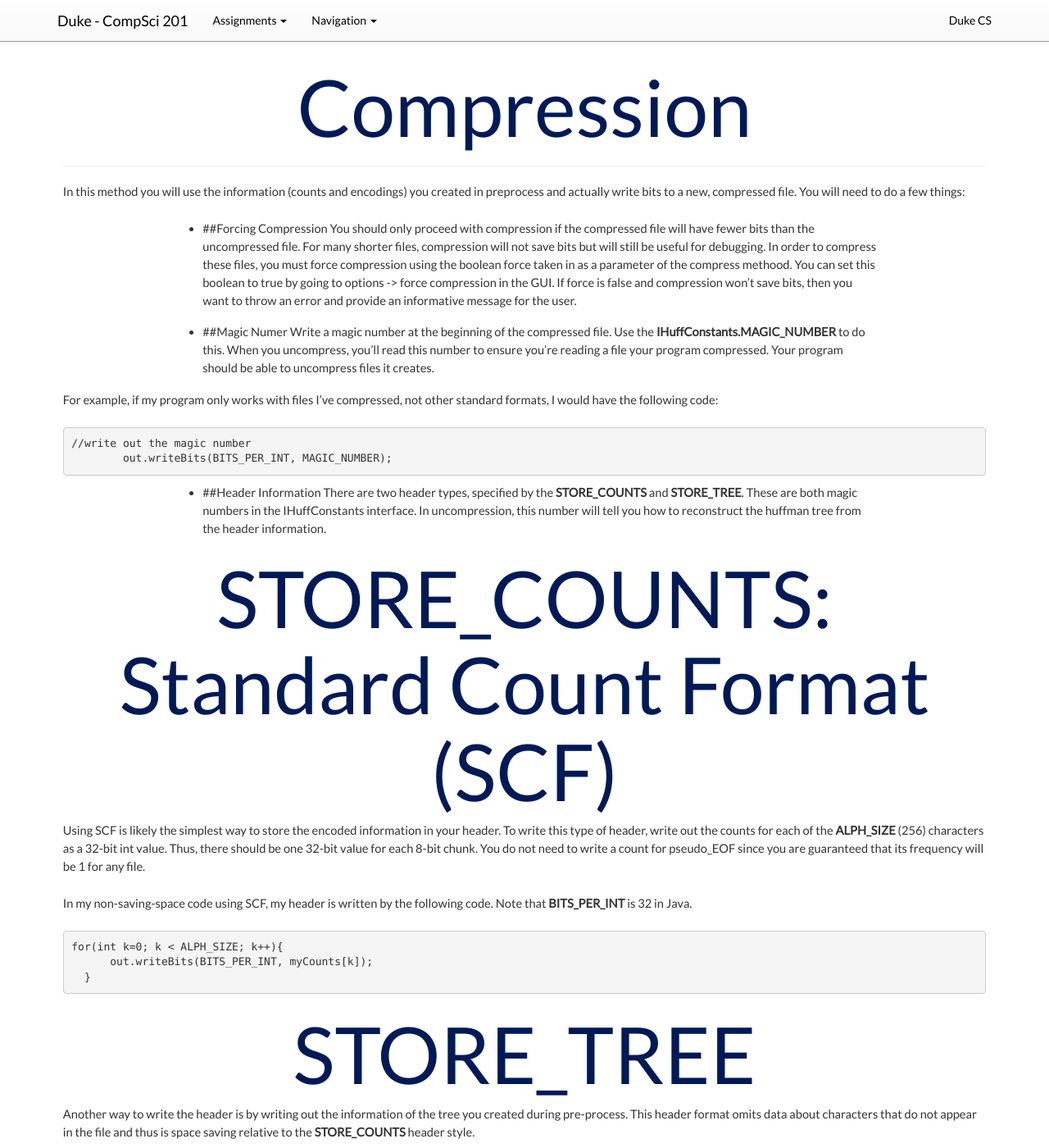
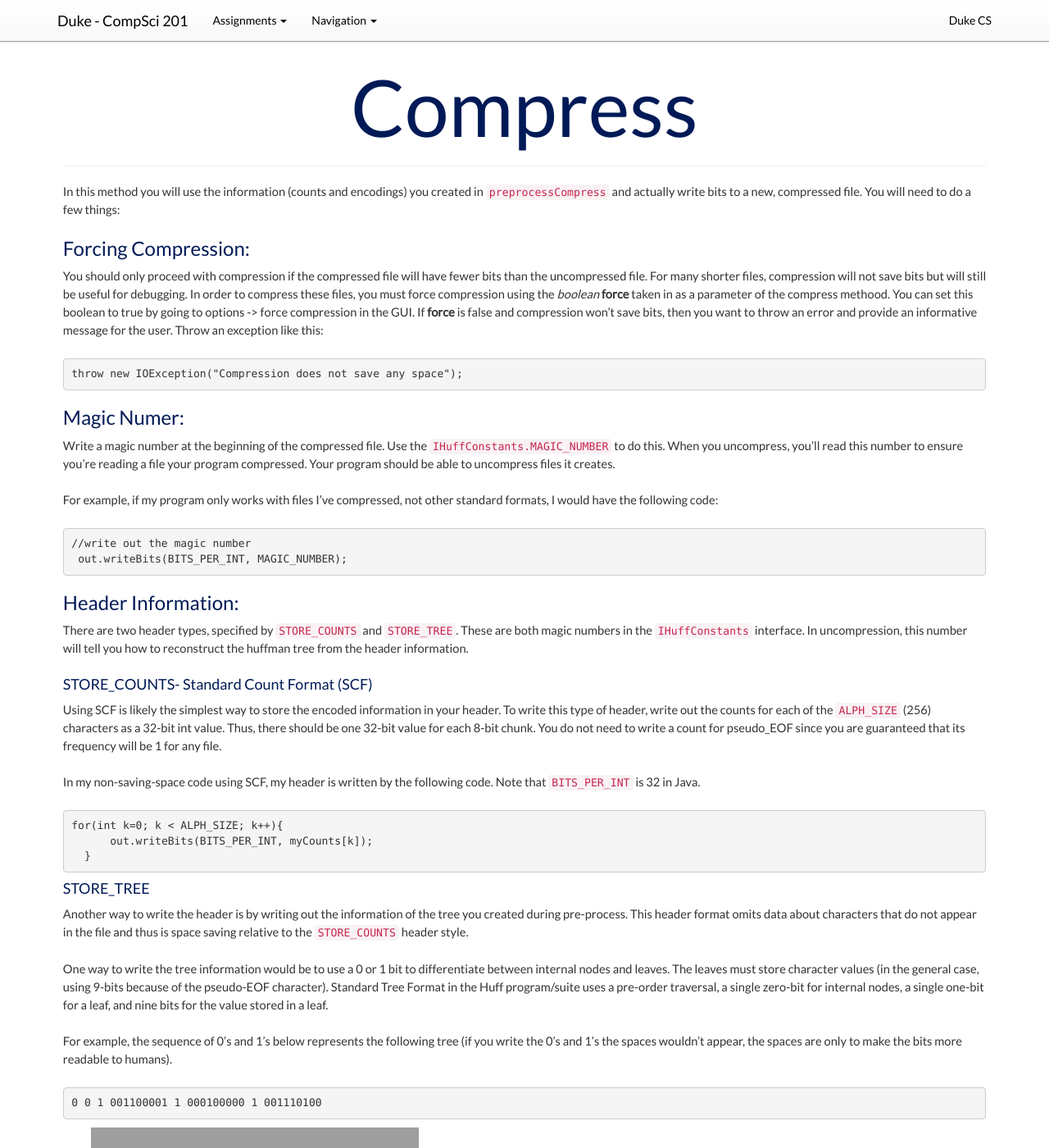
Before and after one commit to compsci201/compsci201.github.io, a Jekyll site: the page built from Huffman/3-compression.md, in a window 1280 px wide and 1400 px high. Shown: the whole window at 82% size. Built offline with Jekyll 4.4.1, drawn with Linux system fonts in a browser that asks for light colours; nearby versions of some CDN libraries; some of the changed text lies outside the part shown.

Commit message:
Format fixes, add analysis, Finish Compress

```diff
--- /dev/null
+++ b/Huffman/1-AssignmentOverview.md
@@ -0,0 +1,31 @@
+---
+layout: page
+title: "Summary"
+assignment: "huffman"
+
+---
+
+
+You will write a class that implements the `IHuffProcessor` interface, which requires you to write three methods, thus we will break the assignment up into details for each of these methods, as they will be somewhat lengthy.
+
+
+###PreProcess:
+
+In this method you will read through the file, finding character frequiencies which you will use to write encodings for each character. You create a Huffman tree to derive per-character encodings.
+
+###Compression:
+
+You loop through each character in the file, find the encodings using the tree, and write bits based on these encodings. The `Huff` main program has a GUI front-end whose menu offers three choices: count characters, compress, uncompress (and quit as a fourth choice). You can't compress until you can count/create a tree, so make sure counting/tree-creation/encoding works.
+
+Because the compression scheme involves reading and writing in a bits-at-a-time manner as opposed to a char-at-a-time manner, the program can be hard to debug. In order to facilitate the design/code/debug cycle, you should take care to develop the program in an incremental fashion. If you try to write the whole program at once, it will be difficult to get a completely working program.
+
+###Decompression:
+
+To uncompress a file your program previously compressed you'll need to read header information from the compressed file your program creates. The header information is data that you'll use to recreate the Huffman tree that was originally used to compress the data. This header is key, to uncompress you need the same tree you used to compress. After recreating the tree your code will read one bit at a time to uncompress the data and recreate the original file that was compressed.
+
+Basically you read the header information to recreate the tree, then do a tree-walk one bit at a time to find the characters stored in the leaves of the Huffman tree. Each time you find a leaf you print the value there. This process recreates the original, uncompressed file.
+
+
+###Note:
+
+You are given the interface `IHuffConstants`. Please use the constants provided, for example, if you want to read in an 8-bit chunk, instead of using the int 8 use `BITS_PER_WORD`.
--- a/Huffman/2-pre-process.md
+++ b/Huffman/2-pre-process.md
@@ -1,22 +1,34 @@
 ---
 layout: page
-title: "Pre-process"
+title: "PreprocessCompress"
 assignment: "huffman"
 
 ---
 
-You are given a **TreeNode** that implements **Comparable**. That means that you can use this class when storing weighted character(s) objects in a *priority queue* to make a Huffman Tree.
+Before you can start writing bits out to a file you must create the codes that will replace each character.
 
-Before you can start writing bits out to a file you must create the codes that will replace each character.
+You are given a `TreeNode` that implements `Comparable`. That means that you can use this class when storing weighted character(s) objects in a `PriorityQueue` to make a Huffman Tree.
+
+You are given an `InputStream` parameter in this method, you will want to use this to set up your `BitInputStream`. The following code shows how to do this:
+
+	 public int preprocessCompress(InputStream in) throws IOException {
+		BitInputStream bis = new BitInputStream(in);
+		...
+	}
+
+
+
 
 You must:
 
-1. Count how many times every bit-sequence occurs in a file. These counts are used to build weighted nodes that will be leaves in the Huffman tree. Although this writeup sometimes refers to "characters", you should use int variables/values in your code rather than char. Note that the method for reading bits-at-a-time from a BitInputStream returns an int, so using int variables makes sense. Any wording in this write-up that uses the word character means an 8-bit chunk and this chunk-size could (in theory) change. Do not use any variables of type *byte* in your program. Use only *int* variables.
+###Count Frequencies
+Count how many times every bit-sequence occurs in a file. These counts are used to build weighted nodes that will be leaves in the Huffman tree. Although this writeup sometimes refers to "characters", you should use *int*variables/values in your code rather than *char*. Note that the method for reading bits-at-a-time from a `BitInputStream` returns an *int*, so using int variables makes sense. Any wording in this write-up that uses the word character means an 8-bit chunk and this chunk-size could (in theory) change. Do not use any variables of type *byte* in your program. Use only *int* variables.
 
-2. Use these counts to build the Huffman tree. First create one node per character, weighted with the number of times the character occurs, and insert each node into a priority queue. Then choose two minimal nodes, join these nodes together as children of a newly created node, and insert the newly created node into the priority queue (see notes from class). The new node is weighted with the sum of the two minimal nodes taken from the priority queue. Continue this process until only one node is left in the priority queue. This is the root of the Huffman tree.
+###Build the Tree
+Use these counts to build the Huffman tree. First create one node per character, weighted with the number of times the character occurs, and insert each node into a `PriorityQueue`. You now have a lot of single 'TreeNodes', a forest. You must combine these nodes to make the tree. To do this, choose two minimal nodes, join these nodes together as children of a newly created node, and insert the newly created node into the `PriorityQueue` (see notes from class). The new node is weighted with the sum of the two minimal nodes taken from the priority queue. Continue this process until only one node is left in the priority queue. This is the root of the Huffman tree, store this.
 
-3. Create a table or map of 8-bit chunks (represented as an int value) to Huffman-codings. The map of chunk-codings is formed by traversing the path from the root of the Huffman tree to each leaf. Each root-to-leaf path creates a chunk-coding for the value stored in the leaf. When going left in the tree append a zero to the path; when going right append a one. The map has the 8-bit int chunks as keys and the corresponding Huffman/chunk-coding String as the value associated with the key.
+###Create map of Encodings
+Create a table or map of 8-bit chunks (represented as an *int* value) to Huffman-codings. The map of chunk-codings is formed by traversing the path from the root of the Huffman tree to each leaf. Each root-to-leaf path creates a chunk-coding for the value stored in the leaf. When going left in the tree append a zero to the path; when going right append a one. The map has the 8-bit int chunks as keys and the corresponding Huffman encoding String (you can't make this an *int* because you want to preserve the binary and length of the encoding) as the value associated with the key. The map can be an array of the appropriate size (roughly 256, but be careful of PSEUDO_EOF) or you can use a Map implementation. An array is the simplest approach for this part of the huff/compress process, using a Map is not necessary, but it's fine to use one.
 
-4. The return value of PreProcessCompress should be an int, as specified by the method signature.  Rather than returning 0 or some other arbitrary value, consider evaluating the difference in bits between the compressed and uncompressed text, since this information will be useful for determining whether or not to proceed with compression.
-
-The map can be an array of the appropriate size (roughly 256, but be careful of PSEUDO_EOF) or you can use a Map implementation. An array is the simplest approach for this part of the huff/compress process, using a Map is not necessary, but it's fine to use one.
+###Return an **int**
+The return value of `preprocessCompress` should be an *int*, as specified by the method signature.  Rather than returning 0 or some other arbitrary value, consider evaluating the difference in bits between the compressed and uncompressed text, since this information will be useful for determining whether or not to proceed with compression.
--- a/Huffman/3-compression.md
+++ b/Huffman/3-compression.md
@@ -1,44 +1,46 @@
 ---
 layout: page
-title: "Compression"
+title: "Compress"
 assignment: "huffman"
 
 ---
 
-In this method you will use the information (counts and encodings) you created in preprocess and actually write bits to a new, compressed file. You will need to do a few things:
+In this method you will use the information (counts and encodings) you created in `preprocessCompress` and actually write bits to a new, compressed file. You will need to do a few things:
 
 
-1. ##Forcing Compression
-You should only proceed with compression if the compressed file will have fewer bits than the uncompressed file.  For many shorter files, compression will not save bits but will still be useful for debugging.  In order to compress these files, you must force compression using the boolean force taken in as a parameter of the compress methood.  You can set this boolean to true by going to options -> force compression in the GUI.  If force is false and compression won't save bits, then you want to throw an error and provide an informative message for the user.
+###Forcing Compression:
+You should only proceed with compression if the compressed file will have fewer bits than the uncompressed file.  For many shorter files, compression will not save bits but will still be useful for debugging.  In order to compress these files, you must force compression using the *boolean* **force** taken in as a parameter of the compress methood.  You can set this boolean to true by going to options -> force compression in the GUI.  If **force** is false and compression won't save bits, then you want to throw an error and provide an informative message for the user. Throw an exception like this:
+
+	throw new IOException("Compression does not save any space");
 
 
-2. ##Magic Numer
-Write a magic number at the beginning of the compressed file. Use the **IHuffConstants.MAGIC_NUMBER** to do this. When you uncompress, you'll read this number to ensure you're reading a file your program compressed. Your program should be able to uncompress files it creates.
+###Magic Numer:
+Write a magic number at the beginning of the compressed file. Use the `IHuffConstants.MAGIC_NUMBER` to do this. When you uncompress, you'll read this number to ensure you're reading a file your program compressed. Your program should be able to uncompress files it creates.
 
 For example, if my program only works with files I've compressed, not other standard formats, I would have the following code:
 
 	//write out the magic number
-     	out.writeBits(BITS_PER_INT, MAGIC_NUMBER);
+     out.writeBits(BITS_PER_INT, MAGIC_NUMBER);
 
 
-3. ##Header Information
-There are two header types, specified by the **STORE_COUNTS** and **STORE_TREE**. These are both magic numbers in the IHuffConstants interface. In uncompression, this number will tell you how to reconstruct the huffman tree from the header information.
+###Header Information:
+There are two header types, specified by `STORE_COUNTS` and `STORE_TREE`. These are both magic numbers in the `IHuffConstants` interface. In uncompression, this number will tell you how to reconstruct the huffman tree from the header information.
 
-#STORE_COUNTS: Standard Count Format (SCF)
-Using SCF is likely the simplest way to store the encoded information in your header. To write this type of header, write out the counts for each of the  **ALPH_SIZE** (256) characters as a 32-bit int value. Thus, there should be one 32-bit value for each 8-bit chunk. You do not need to write a count for pseudo_EOF since you are guaranteed that its frequency will be 1 for any file.
+####STORE_COUNTS- Standard Count Format (SCF)
+Using SCF is likely the simplest way to store the encoded information in your header. To write this type of header, write out the counts for each of the  `ALPH_SIZE` (256) characters as a 32-bit int value. Thus, there should be one 32-bit value for each 8-bit chunk. You do not need to write a count for pseudo_EOF since you are guaranteed that its frequency will be 1 for any file.
 
-In my non-saving-space code using SCF, my header is written by the following code. Note that **BITS_PER_INT** is 32 in Java.
+In my non-saving-space code using SCF, my header is written by the following code. Note that `BITS_PER_INT` is 32 in Java.
 
 	for(int k=0; k < ALPH_SIZE; k++){
           out.writeBits(BITS_PER_INT, myCounts[k]);
       }
 
-#STORE_TREE
-Another way to write the header is by writing out the information of the tree you created during pre-process. This header format omits data about characters that do not appear in the file and thus is space saving relative to the **STORE_COUNTS** header style.
+####STORE_TREE
+Another way to write the header is by writing out the information of the tree you created during pre-process. This header format omits data about characters that do not appear in the file and thus is space saving relative to the `STORE_COUNTS` header style.
 
-One way to write the tree information would be to use a 0 or 1 bit to differentiate between internal nodes and leaves. The leaves must store character values (in the general case using 9-bits because of the pseudo-EOF character). *Standard Tree* Format in the Huff program/suite uses a pre-order traversal, a single zero-bit for internal nodes, a single one-bit for a leaf, and nine bits for the value stored in a leaf.
+One way to write the tree information would be to use a 0 or 1 bit to differentiate between internal nodes and leaves. The leaves must store character values (in the general case, using 9-bits because of the pseudo-EOF character). Standard Tree Format in the Huff program/suite uses a pre-order traversal, a single zero-bit for internal nodes, a single one-bit for a leaf, and nine bits for the value stored in a leaf.
 
-For example, the sequence of 0's and 1's below represents the tree below (if you write the 0's and 1's the spaces wouldn't appear, the spaces are only to make the bits more readable to humans).
+For example, the sequence of 0's and 1's below represents the following tree (if you write the 0's and 1's the spaces wouldn't appear, the spaces are only to make the bits more readable to humans).
 
 	0 0 1 001100001 1 000100000 1 001110100
 
@@ -49,4 +51,9 @@
 Your program should write these bits using a standard pre-order traversal. You can then read them by reading a bit, and recursively reading left/right subtrees if the bit is a zero.
 
 
-4. Now you can actually encode the file. Write the bits needed to encode each character of the input file. For example, if the coding for 'a' is "01011" then your code will have to write 5 bits, in the order 0, 1, 0, 1, 1 every time the program is compressing/encoding the chunk 'a'. You'll re-read the file being compressed, look up each chunk/character's encoding and print a 0 or 1 bit for each '0' or '1' character in the encoding.
+###File Encoding:
+ Now you can actually encode the file. Write the bits needed to encode each character of the input file. For example, if the coding for 'a' is "01011" then your code will have to write 5 bits, in the order 0, 1, 0, 1, 1 every time the program is compressing/encoding the chunk 'a'. You'll re-read the file being compressed, look up each chunk/character's encoding and print a 0 or 1 bit for each '0' or '1' character in the encoding.
+
+
+###Pseudo_EOF:
+Finally, write out the encoding of the pseudo_EOF file character. This way, your uncompression algorithm will know when to stop reading bits since files tend to have a small number of buffer bits at the end which don't actually express any information. To make sure that the entire bit-encoding of the pseudo_EOF gets written out to the file, you also need to flush the BitOutputStream since it only writes 8 bits at a time. The psedo_EOF will be elaborated upon in **Uncompress**.
--- a/Huffman/5-Analysis.md
+++ b/Huffman/5-Analysis.md
@@ -1,6 +1,22 @@
 ---
 layout: page
-title: "Pre-process"
+title: "Analysis"
 assignment: "huffman"
 
 ---
+
+
+
+You should run the program `HuffMark` which will read the files in a directory and compress it to another file in the same directory with a '.hf' suffix. You may want to modify this benchmarking program to print more data than it currently does, and to run it on both the calgary directory which represents the **Calgary Corpus**, a standard compression suite of files for empirical analysis, you can see this reference for comparisons on the Calgary Corpus and on the waterloo directory which is a collection of .tiff images used in some compression benchmarking. You can, of course, run your code on other data/collections. Be sure to check whether the file you compress and uncompress is the same as the original using `Diff`.
+
+When you compress a file, the suffix .hf will be added. If you uncompress the .hf file, the suffix .unhf will be added. When you run `Diff` you must select two files, you should select the original file you compressed, and the .unhf version of that file. Then `Diff` will tell you if the files differ anywhere, if your program works properly the original file and the .unhf file should be the same.
+
+
+In your analysis you should use empirical data and logical reasoning to answer the following questions:
+
+Which compresses more, binary or text files? (Use the calgary files and the waterloo files to compare)
+
+How much additional compression do you get by compressing an already compressed file? When does this become ineffective?
+
+
+Can a file be designed that should compress a lot? When is it no longer worthwhile to keep compressing that file?
--- a/Huffman/index.md
+++ b/Huffman/index.md
@@ -1,40 +1,23 @@
 ---
 layout: page
-title: "Huffman Overview"
+title: "Huffman"
 assignment: "huffman"
 
 ---
 
 
-Welcome to Huffman, your final programming assignment. Understanding what you have to do and how it works is key to successfully coding this assignment. Make sure you read the entire assignment before you start to code.
+Welcome to Huffman, your final programming assignment. It will be imperative that you have an understanding of the concepts before you code. READ THE ENTIRE ASSIGNMENT BEFORE YOU START TO CODE. This will be key to your understanding of how your program should work.
 
-###Background:
+Before we get started, we need the starting skeleton code. It's is available through Snarf (using [Ambient](https://www.cs.duke.edu/csed/ambient/)), as well as the course webpage.
 
-This coding assignment was developed in the mid 90s for use at Duke, and has many adoptions in similar courses elsewhere. [Huff-Old-Program](http://www.cs.duke.edu/csed/poop/huff/info/ "Here") is a complete description of an older version of the assignment.
+This is a partner project. When submitting, please only submit one project, but include both net-ids in your **README.txt**.
+
+##Background
+
+This coding assignment was developed in the mid 90s for use at Duke, and has many adoptions in similar courses elsewhere. [Huff-Old](http://www.cs.duke.edu/csed/poop/huff/info/) is a complete description of an older version of the assignment. It may be useful in understanding the assignment, as it provides detailed examples.
 
 There are many techniques used to compress digital data. This assignment covers the Huffman coding algorithm. Several algorithms for data compression have been patented, e.g., to use the MP3 codec to compress audio (which uses Huffman encoding as one of the steps in the algorithm).
 
-Huffman coding was invented by David Huffman while he was a graduate student at MIT in 1950 when given the option of a term paper or a final exam. [Article](http://www.huffmancoding.com/my-uncle/scientific-american "For details see this 1991 Scientific American Article").
+Huffman coding was invented by David Huffman while he was a graduate student at MIT in 1950 when given the option of a term paper or a final exam. For details see [this 1991 Scientific American Article](http://www.huffmancoding.com/my-uncle/scientific-american).
 
-In this assignment you'll implement a complete program to compress and uncompress data using Huffman coding. Refer to notes from class and previous readings.
-
-
-##Brief Overview:
-
-You will write a class that implements the **IHuffProcessor** interface, which requires you to write three methods, thus we will break the assignment up into details for each of these methods, as they will be somewhat lengthy.
-
-###Compression:
-
-More detailed instructions will be provided, but basically you create a Huffman tree to derive per-character encodings, then you write bits based on these encodings. The **Huff** main program has a GUI front-end whose menu offers three choices: count characters, compress, uncompress (and quit as a fourth choice). You can't compress until you can count/create a tree, so make sure counting/tree-creation/encoding works.
-
-Because the compression scheme involves reading and writing in a bits-at-a-time manner as opposed to a char-at-a-time manner, the program can be hard to debug. In order to facilitate the design/code/debug cycle, you should take care to develop the program in an incremental fashion. If you try to write the whole program at once, it will be difficult to get a completely working program.
-
-###Decompression:
-
-To uncompress a file your program previously compressed you'll need to read header information from the compressed file your program creates. The header information is data that you'll use to recreate the Huffman tree that was originally used to compress the data. This header is key, to uncompress you need the same tree you used to compress. After recreating the tree your code will read one-bit-at-a-time to uncompress the data and recreate the original file that was compressed.
-Basically you read the header information to recreate the tree, then do a tree-walk one bit at a time to find the characters stored in the leaves of the Huffman tree. Each time you find a leaf you print the value there. This process recreates the original, uncompressed file.
-
-
-###Analysis
-
-You should run the program **HuffMark** which will read the files in a directly and compress it to another file in the same directory with a '.hf' suffix. You may want to modify this benchmarking program to print more data than it currently does, and to run it on both the calgary directory which represents the **Calgary Corpus**, a standard compression suite of files for empirical analysis, you can see this reference for comparisons on the Calgary Corpus and on the waterloo directory which is a collection of .tiff images used in some compression benchmarking. You can, of course, run on other data/collections. Be sure to check whether the file you compress and uncompress is the same as the original.
+In this assignment you'll implement a complete program to compress and uncompress data using Huffman coding. Refer to notes from class and previous readings if you are not familiar with the Huffman algorithm.
--- a/_config.yml
+++ b/_config.yml
@@ -14,4 +14,4 @@
 assignments:
   - title: dna
   - title: boggle
-  # - title: huffman
+  - title: huffman
```
Also changed, not shown: Huffman/1-Coding-Considerations.md (deleted, +0 -8 lines).
